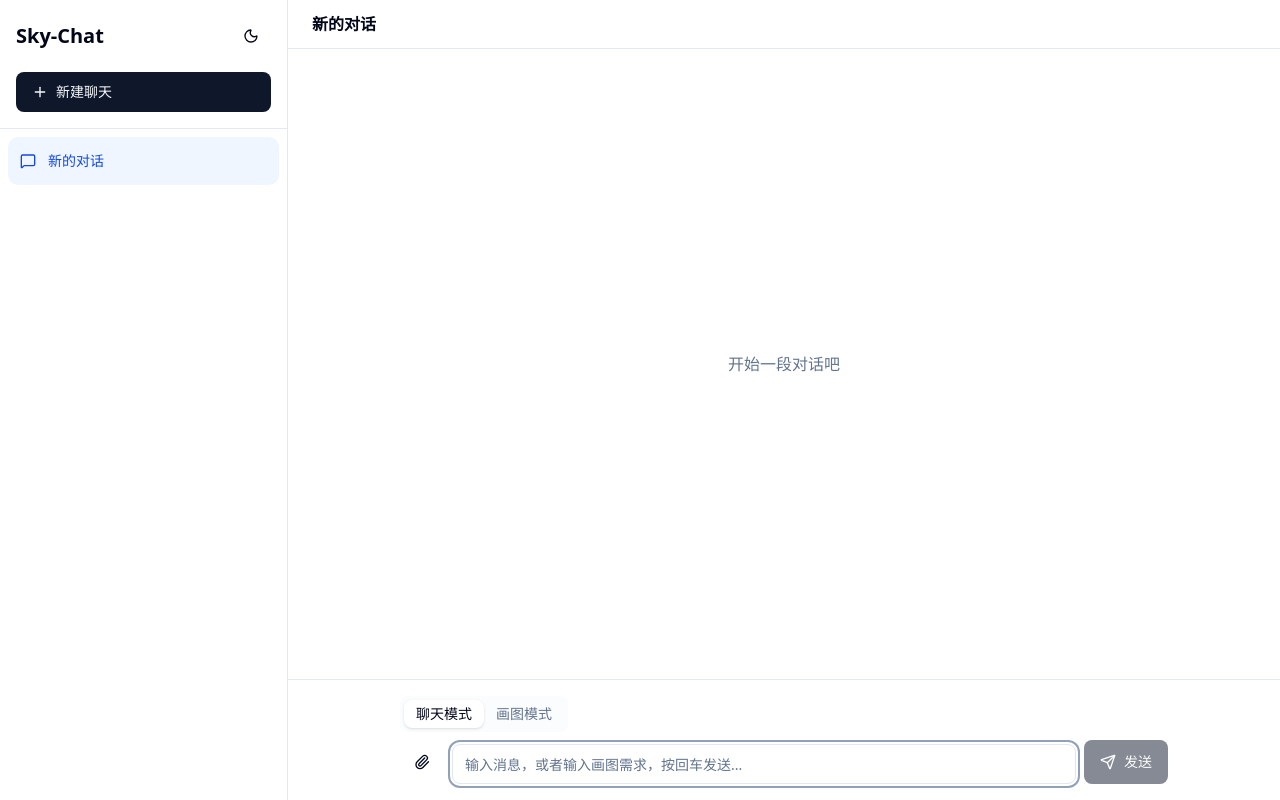
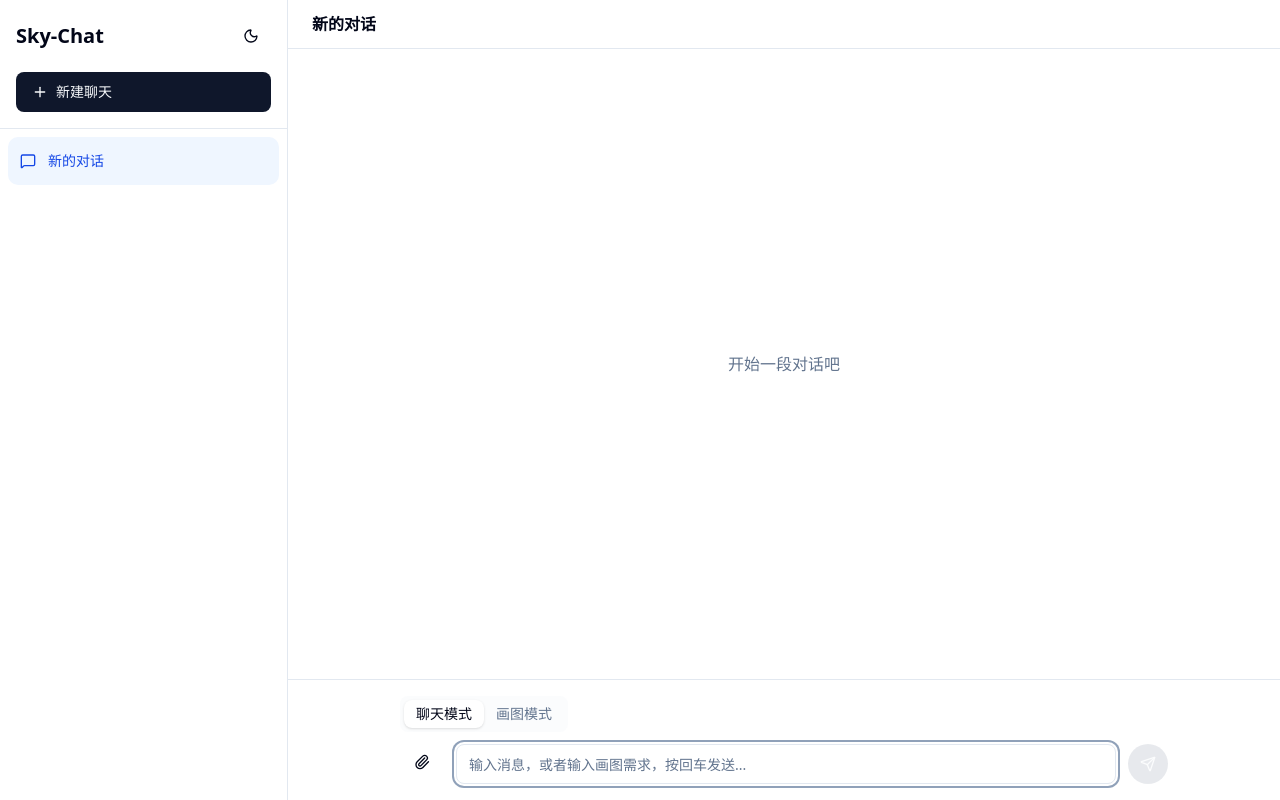
Before and after one commit to yoyoxiong/sky-chat, a Next.js app: page / in a window 1280 px wide. Both pictures are taken after a click on the button "新建聊天". Built offline with nearby package versions, Linux system fonts and the light colour scheme.

Commit message:
修改了发送按钮的样式

```diff
--- a/src/components/chat/ChatInput.tsx
+++ b/src/components/chat/ChatInput.tsx
@@ -10,7 +10,7 @@ import { useFileUpload } from "@/hooks/useFileUpload";
 import { InputMode } from "./input/InputMode";
 import { InputFileList } from "./input/InputFileList";
 import { InputFileSelector } from "./input/InputFileSelector";
-import { InputStopButton } from "./input/InputStopButton";
+import { InputButton } from "./input/InputButton";
 interface ChatInputProps {
   disabled?: boolean;
   onStopGenerating?: () => void;
@@ -87,7 +87,7 @@ export function ChatInput({
         <InputMode mode={mode} setMode={setMode} />
         <InputFileList selectedFiles={selectedFiles} removeFile={removeFile} />
         {/* 🔧 核心：输入框+按钮行，宽度100%固定，布局永远不会动 */}
-        <div className="flex w-full gap-2 items-end">
+        <div className="flex w-full gap-3 items-end">
           <InputFileSelector disabled={disabled} isGenerating={isGenerating} />
           {/* 输入框：flex-1占满剩余空间，不会被挤压 */}
           <Input
@@ -105,7 +105,7 @@ export function ChatInput({
           />
 
           {/* 停止/发送按钮：固定宽高，永远在最右边，不会动 */}
-          <InputStopButton
+          <InputButton
             isGenerating={isGenerating}
             onStopGenerating={onStopGenerating}
             handleSend={handleSend}
--- a/src/components/chat/input/InputStopButton.tsx
+++ b/src/components/chat/input/InputButton.tsx
@@ -1,7 +1,8 @@
 import { SendIcon, CircleStopIcon } from "lucide-react";
 import { Button } from "@/components/ui/button";
 import { SelectedFile } from "@/store/types";
-interface InputStopButtonProps {
+
+interface InputButtonProps {
   isGenerating?: boolean;
   onStopGenerating?: () => void;
   handleSend: () => void;
@@ -9,32 +10,32 @@ interface InputStopButtonProps {
   selectedFiles: SelectedFile[];
 }
 
-export function InputStopButton({
+export function InputButton({
   isGenerating,
   onStopGenerating,
   handleSend,
   input,
   selectedFiles,
-}: InputStopButtonProps) {
+}: InputButtonProps) {
   return isGenerating ? (
+    // ✅ 停止生成按钮：圆形、红色、只有停止图标
     <Button
       type="button"
       onClick={onStopGenerating}
       variant="destructive"
-      className="gap-2 h-[44px] px-4 shrink-0"
+      className="h-10 w-10 rounded-full p-0 shrink-0 shadow-md hover:shadow-lg transition-all"
     >
-      <CircleStopIcon className="h-4 w-4" />
-      <span className="hidden sm:inline">停止</span>
+      <CircleStopIcon className="h-5 w-5" />
     </Button>
   ) : (
+    // ✅ 发送按钮：圆形、品牌蓝、只有纸飞机图标
     <Button
       type="submit"
       onClick={handleSend}
       disabled={!input.trim() && selectedFiles.length === 0}
-      className="gap-2 h-[44px] px-4 shrink-0"
+      className="h-10 w-10 rounded-full p-0 shrink-0 shadow-md hover:shadow-lg transition-all bg-blue-600 hover:bg-blue-700 disabled:bg-gray-300 disabled:shadow-none"
     >
-      <SendIcon className="h-4 w-4" />
-      <span className="hidden sm:inline">发送</span>
+      <SendIcon className="h-5 w-5" />
     </Button>
   );
 }
```
